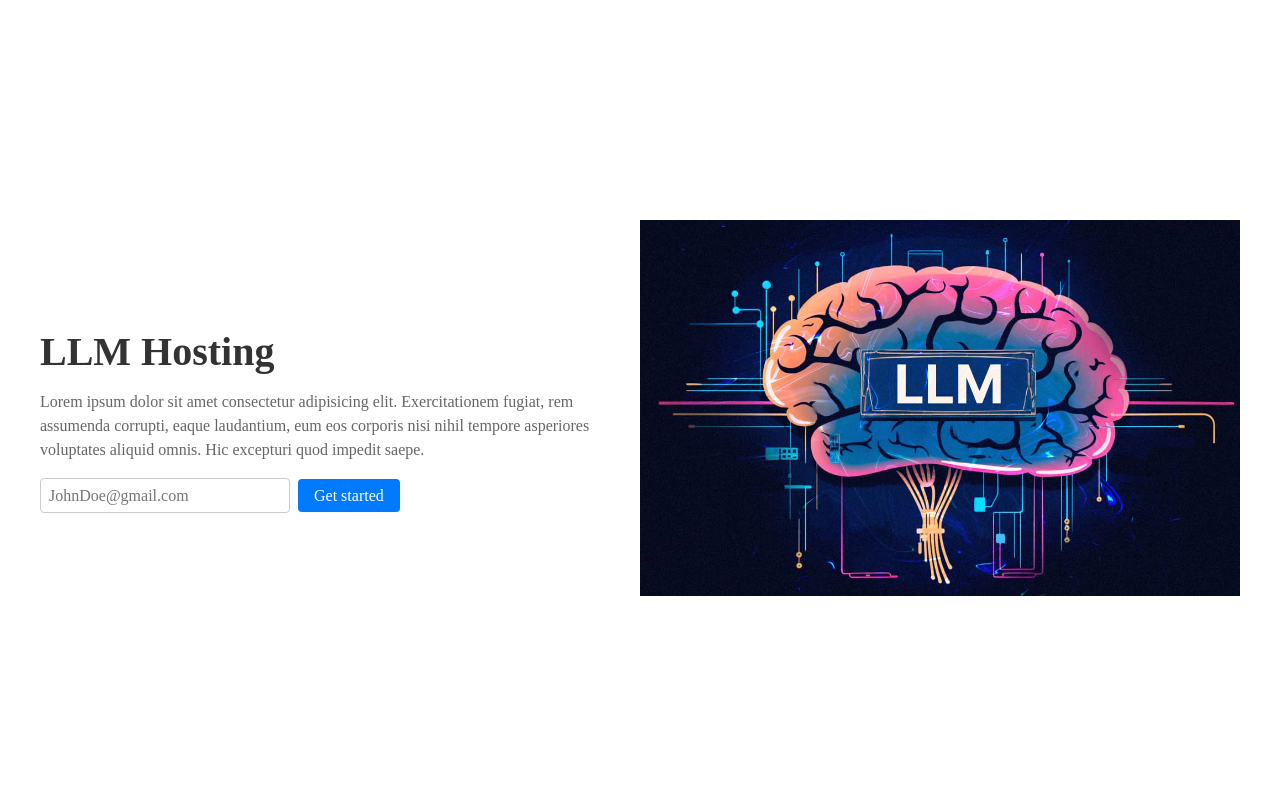
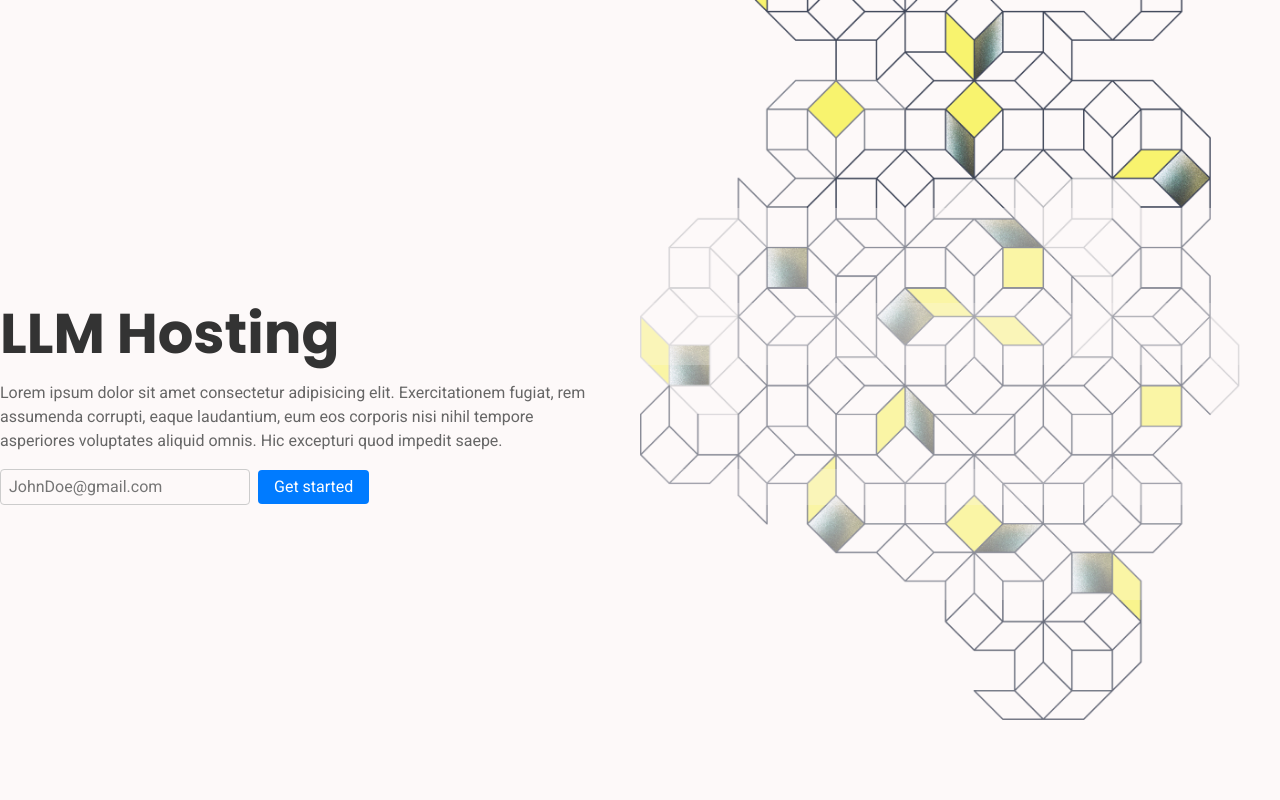
Before and after one commit to BuraYu/LLM-landing-page, a React (Create React App) app: page / in a window 1280 px wide. Shown: the top 800 px of the page. Built offline with nearby package versions, Linux system fonts and the light colour scheme.

Commit message:
add image to hero section and add typography

```diff
--- a/src/Components/Hero.css
+++ b/src/Components/Hero.css
@@ -1,38 +1,50 @@
+@import url("https://fonts.googleapis.com/css2?family=Poppins:ital,wght@0,100;0,200;0,300;0,400;0,500;0,600;0,700;0,800;0,900;1,100;1,200;1,300;1,400;1,500;1,600;1,700;1,800;1,900&display=swap");
+@import url("https://fonts.googleapis.com/css2?family=Roboto:ital,wght@0,100;0,300;0,400;0,500;0,700;0,900;1,100;1,300;1,400;1,500;1,700;1,900&display=swap");
+
 .hero-header {
-  padding: 2rem;
   height: 100vh;
   display: flex;
-  align-items: center;
+  justify-content: space-around;
+  background-image: url("../images/hero-img.png");
+  background-position: 100% 0;
+  background-repeat: no-repeat;
+  background-size: 50%;
+  padding-top: 13rem;
 }
 
 .hero--container {
   display: flex;
-  align-items: center;
   justify-content: space-between;
-  max-width: 1200px;
+  max-width: 1400px;
   width: 100%;
   margin: 0 auto;
 }
 
 .hero--title {
+  display: flex;
+  flex-direction: column;
+  justify-content: center;
   flex: 1;
-  margin-right: 2rem;
+  margin-bottom: 200px;
 }
 
 .hero--title h1 {
-  font-size: 2.5rem;
+  font-size: 3.5rem;
   margin-bottom: 1rem;
   color: #333;
+  font-family: "Poppins", sans-serif;
 }
 
 .hero--title p {
   font-size: 1rem;
   color: #666;
   max-width: 600px;
+  font-family: "Roboto", sans-serif;
 }
 
 .hero--email {
   margin-top: 1rem;
+  font-family: "Roboto", sans-serif;
 }
 
 .hero--email input {
@@ -60,8 +72,9 @@
 
 .hero--logo {
   flex: 0 0 50%;
-  max-width: 50%;
-  height: auto;
+  height: 900px;
+  width: auto;
+  object-fit: contain;
 }
 
 .sr--only {
--- a/src/Components/Hero.jsx
+++ b/src/Components/Hero.jsx
@@ -1,6 +1,6 @@
 import React from "react";
 import "./Hero.css";
-import headerlogo from "../images/llm-image.png";
+import headerlogo from "../images/hero-img.png";
 
 export default function Hero() {
   return (
@@ -25,7 +25,7 @@ export default function Hero() {
             <button>Get started</button>
           </div>
         </div>
-        <img src={headerlogo} alt="LLM Hosting logo" className="hero--logo" />
+        {/* <img src={headerlogo} alt="LLM Hosting logo" className="hero--logo" /> */}
       </div>
     </header>
   );
--- a/src/Reset.css
+++ b/src/Reset.css
@@ -3,6 +3,9 @@
 *::before,
 *::after {
   box-sizing: border-box;
+  margin: 0;
+  padding: 0;
+  background-color: rgba(249, 247, 244, 0.226);
 }
 
 /* Prevent font size inflation */
@@ -13,14 +16,22 @@ html {
 }
 
 /* Remove default margin in favour of better control in authored CSS */
-body, h1, h2, h3, h4, p,
-figure, blockquote, dl, dd {
+body,
+h1,
+h2,
+h3,
+h4,
+p,
+figure,
+blockquote,
+dl,
+dd {
   margin-block-end: 0;
 }
 
 /* Remove list styles on ul, ol elements with a list role, which suggests default styling will be removed */
-ul[role='list'],
-ol[role='list'] {
+ul[role="list"],
+ol[role="list"] {
   list-style: none;
 }
 
@@ -31,14 +42,21 @@ body {
 }
 
 /* Set shorter line heights on headings and interactive elements */
-h1, h2, h3, h4,
-button, input, label {
+h1,
+h2,
+h3,
+h4,
+button,
+input,
+label {
   line-height: 1.1;
 }
 
 /* Balance text wrapping on headings */
-h1, h2,
-h3, h4 {
+h1,
+h2,
+h3,
+h4 {
   text-wrap: balance;
 }
 
@@ -56,8 +74,10 @@ picture {
 }
 
 /* Inherit fonts for inputs and buttons */
-input, button,
-textarea, select {
+input,
+button,
+textarea,
+select {
   font-family: inherit;
   font-size: inherit;
 }
```
Also changed, not shown: src/images/Header_Introduction-to-LLM_v4.webp (added), src/images/hero-img.png (added).
